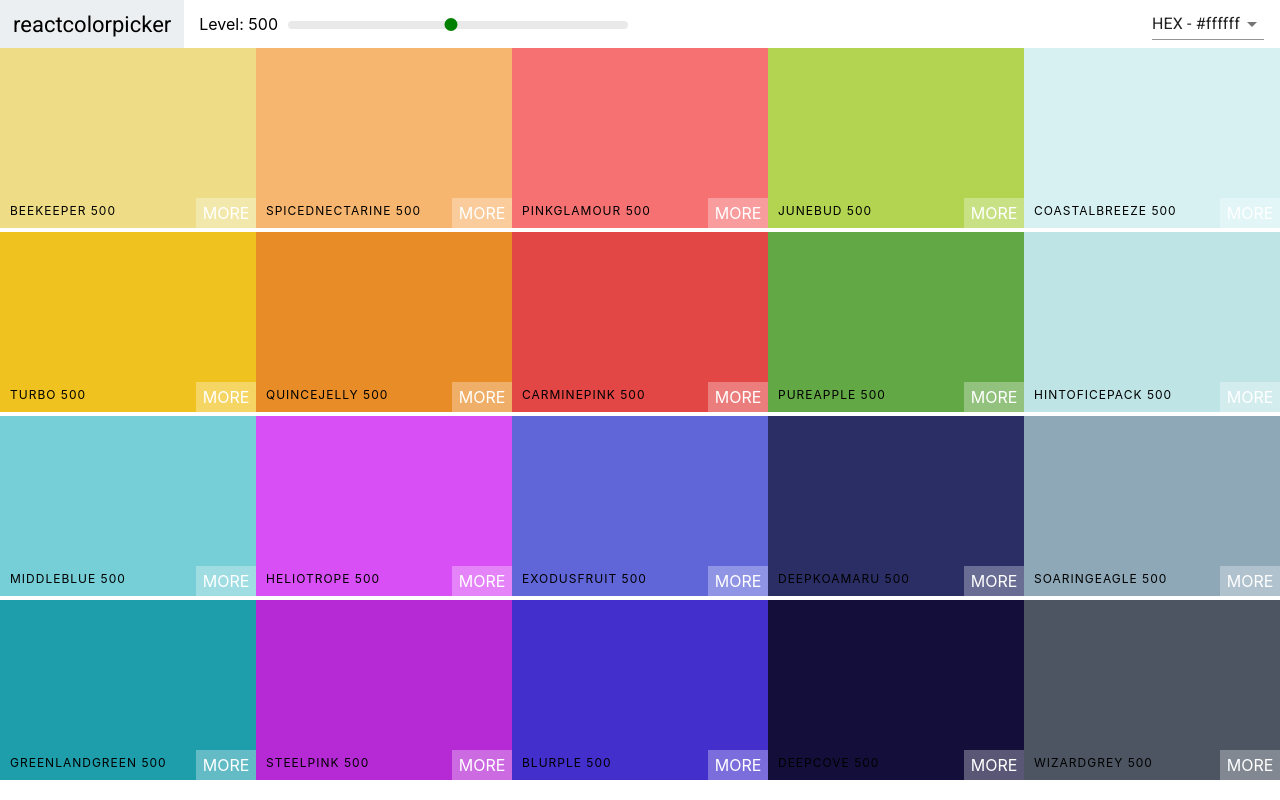
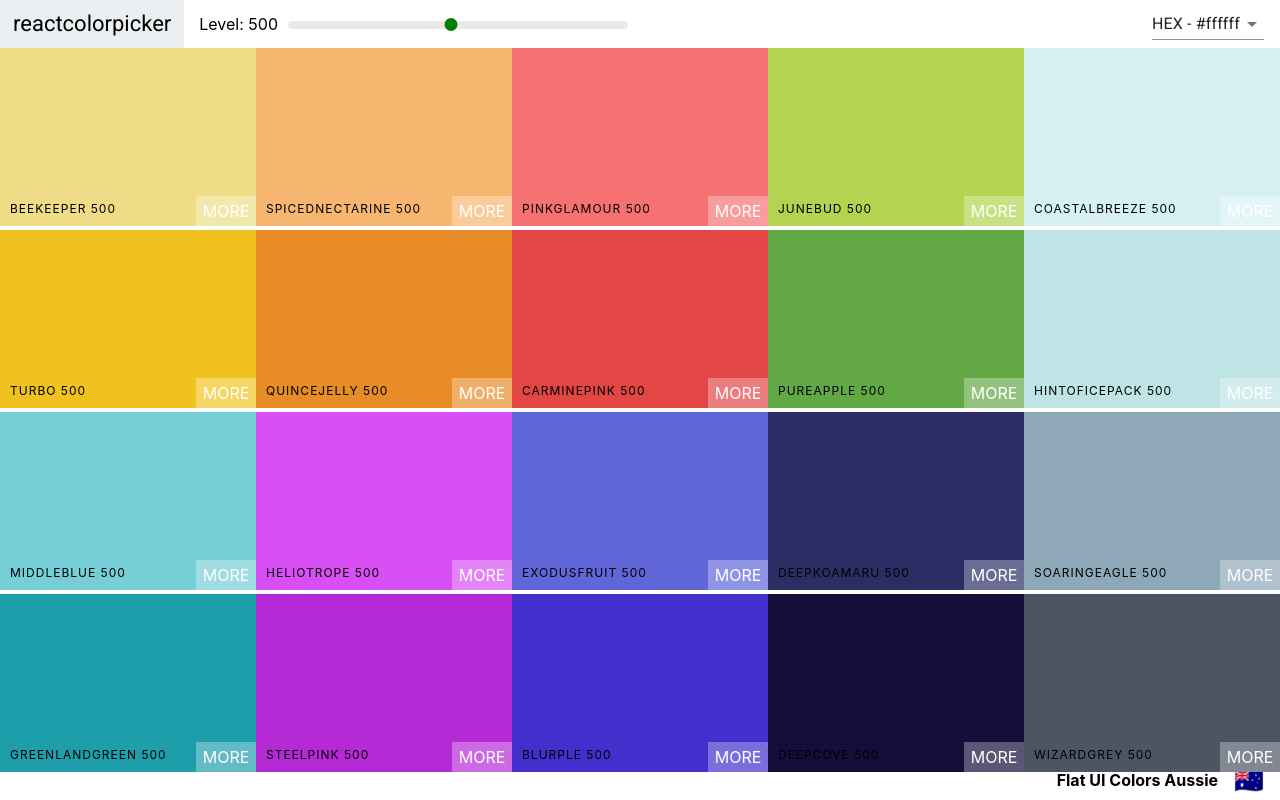
Before and after one commit to clint-gitahi/Palette, a React (Create React App) app: page /palette/flat-ui-colors-american in a window 1280 px wide. Built offline with nearby package versions, Linux system fonts and the light colour scheme.

Commit message:
adding a footer

```diff
--- a/src/Palette.css
+++ b/src/Palette.css
@@ -1,8 +1,23 @@
 .Palette {
   height: 100vh;
+  display: flex;
+  flex-direction: column;
 }
 .Palette-colors {
   height: 90%;
+}
+
+.Palette-footer {
+  background-color: white;
+  height: 5vh;
+  display: flex;
+  justify-content: flex-end;
+  align-items: center;
+  font-weight: bold;
+}
+.emoji {
+  font-size: 1.5rem;
+  margin: 0 1rem;
 }
 .slider {
   width: 340px;
--- a/src/Palette.js
+++ b/src/Palette.js
@@ -21,10 +21,12 @@
   }
 
   render() {
-    const { colors } = this.props.palette;
+    const { colors, paletteName, emoji } = this.props.palette;
     const { level, format } = this.state;
     const colorBoxes = colors[level].map(color => {
-      return <ColorBox background={color[format]} name={color.name} />;
+      return (
+        <ColorBox background={color[format]} name={color.name} key={color.id} />
+      );
     });
     return (
       <div className="Palette">
@@ -34,6 +36,10 @@
           handleChange={this.changeFormat}
         />
         <div className="Palette-colors">{colorBoxes}</div>
+        <footer className="Palette-footer">
+          {paletteName}
+          <span className="emoji">{emoji}</span>
+        </footer>
       </div>
     );
   }
```
